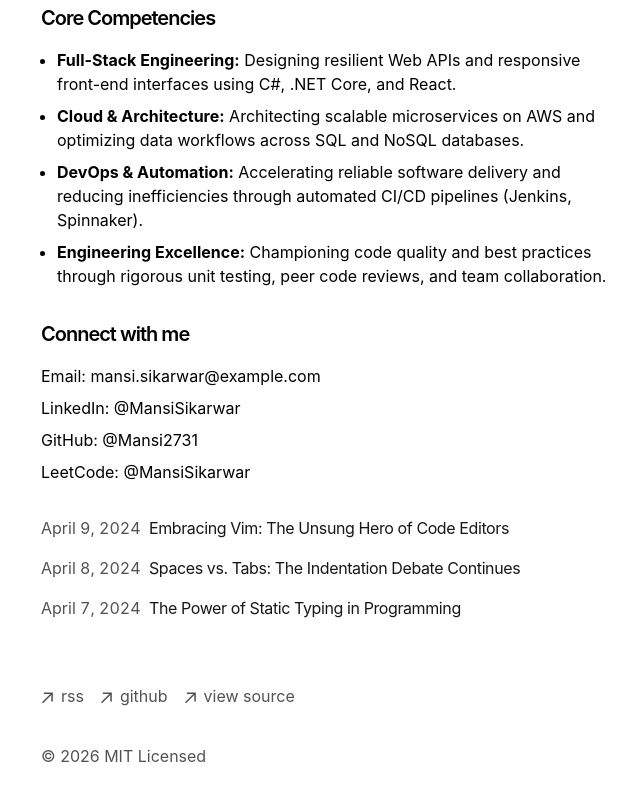
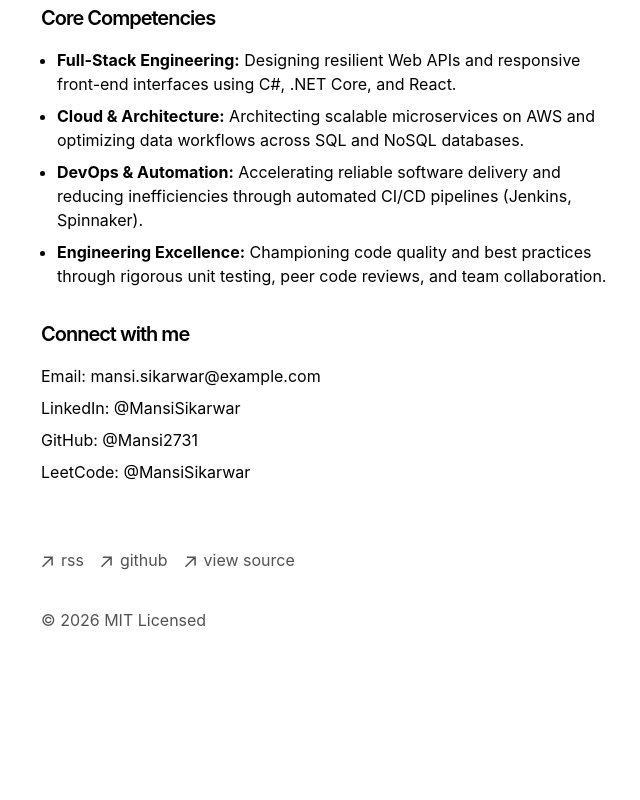
Before and after one commit to Mansi2731/mansi-portfolio, a Next.js app: page / in a window 1280 px wide. Shown: the part 639-1439 px from the top of the page, without its empty margins (311-951 px from the left). After the commit the page ends 1335 px from the top, so only its background shows below. Built offline with nearby package versions, Linux system fonts and the light colour scheme.

Commit message:
Update page.tsx

```diff
--- a/app/page.tsx
+++ b/app/page.tsx
@@ -1,4 +1,3 @@
-import { BlogPosts } from 'app/components/posts'
 import Image from 'next/image'
 
 export default function Page() {
@@ -40,10 +39,6 @@ export default function Page() {
         <li>GitHub: <a href="https://github.com/Mansi2731" target="_blank" rel="noopener noreferrer" className="hover:underline">@Mansi2731</a></li>
         <li>LeetCode: <a href="https://leetcode.com/u/mansisikarwar" target="_blank" rel="noopener noreferrer" className="hover:underline">@MansiSikarwar</a></li>
       </ul>
-
-      <div className="my-8">
-        <BlogPosts />
-      </div>
     </section>
   )
 }
```
